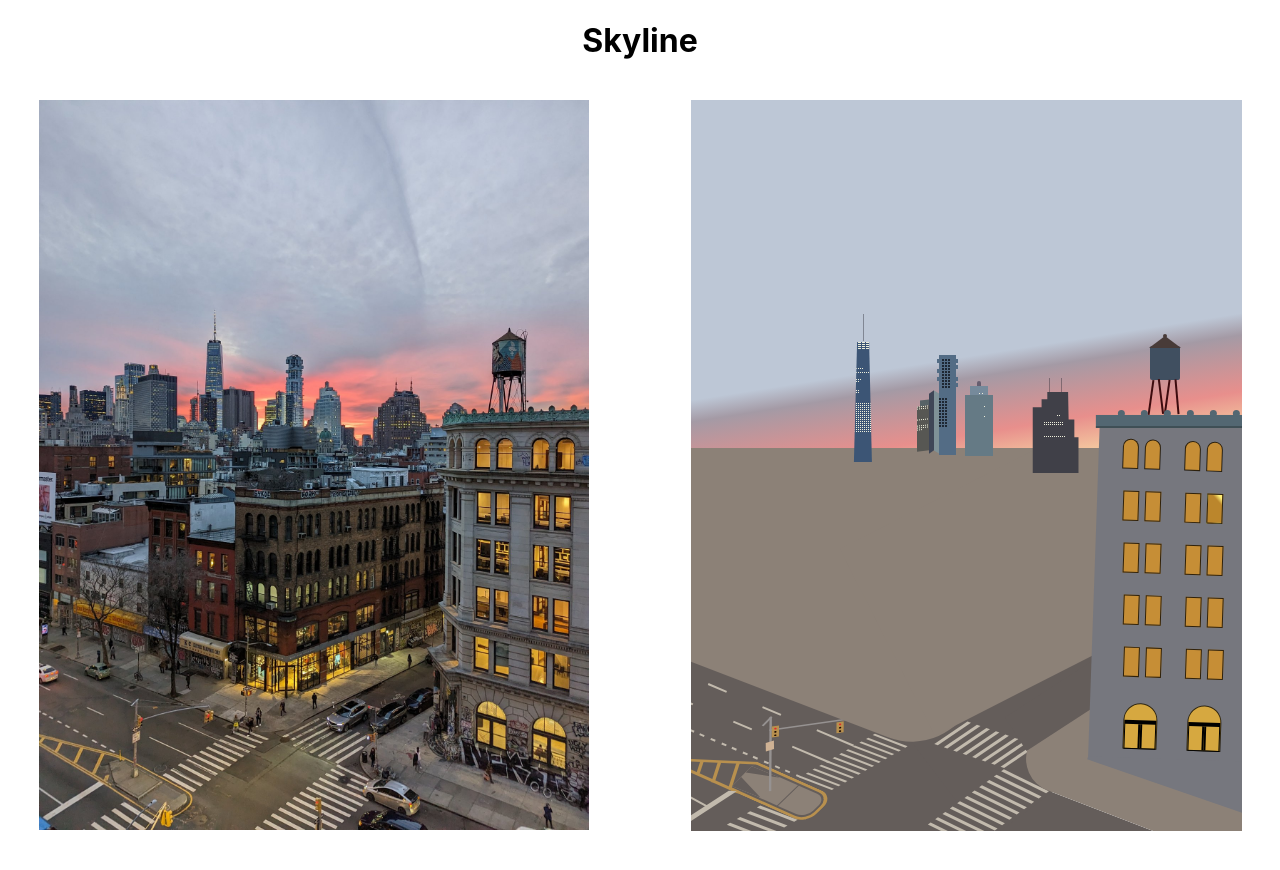
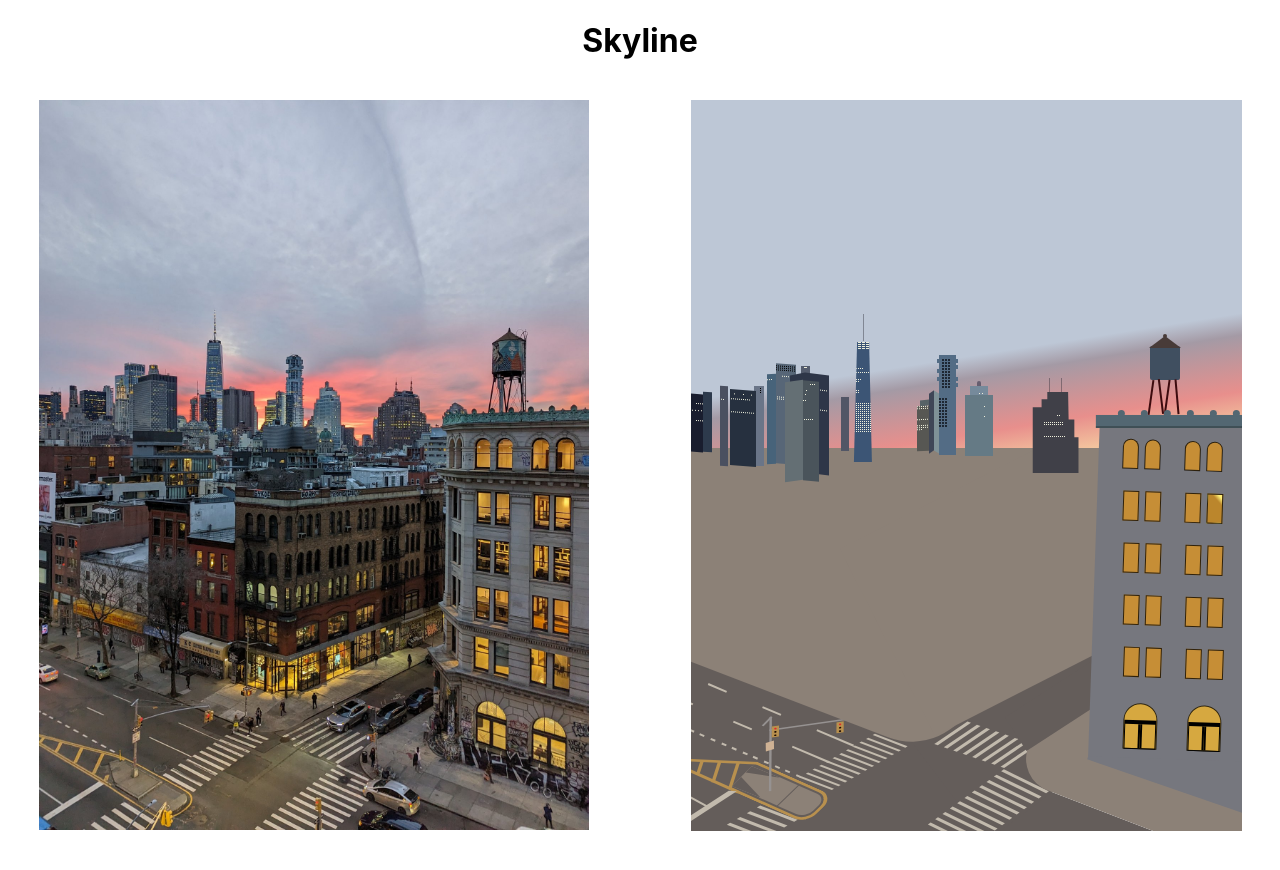
Before and after one commit to Scotty813/skyline, a React (Create React App) app: page / in a window 1280 px wide. Shown: the top 870 px of the page. Built offline with nearby package versions, Linux system fonts and the light colour scheme.

Commit message:
more buildings n shit

```diff
--- a/src/components/Skyline.js
+++ b/src/components/Skyline.js
@@ -1,8 +1,13 @@
+import { Back1 } from "./buildings/backgroundBuildings/Back1"
 import { BackTall1 } from "./buildings/backgroundBuildings/BackTall1"
 import { BackTall2 } from "./buildings/backgroundBuildings/BackTall2"
 import { BackTall3 } from "./buildings/backgroundBuildings/BackTall3"
 import { BackTall3Group } from "./buildings/backgroundBuildings/BackTall3Group"
 import { BackTall4 } from "./buildings/backgroundBuildings/BackTall4"
+import { BackTall5Group } from "./buildings/backgroundBuildings/BackTall5Group"
+import { BackTall6Group } from "./buildings/backgroundBuildings/BackTall6Group"
+import { BackTall7Group } from "./buildings/backgroundBuildings/BackTall7Group"
+import { BackTall8Group } from "./buildings/backgroundBuildings/BackTall8Group"
 import { BigBuildingRight } from "./buildings/foregroundBuildings/BigBuildingRight"
 import { LeftSidewalk } from "./sidewalk/LeftSidewalk"
 import { MainStreet } from "./street/MainStreet"
@@ -23,13 +28,16 @@ export const Skyline = () => {
       <Sky />
 
       {/* Background Buildings */}
-      <div style={{ boxSizing: "border-box" }}>
-        <BackTall1 />
-        <BackTall2 />
-        <BackTall3Group />
-        <BackTall3 />
-        <BackTall4 />
-      </div>
+      <BackTall8Group />
+      <BackTall7Group />
+      <BackTall6Group />
+      <BackTall5Group />
+      <Back1 />
+      <BackTall1 />
+      <BackTall2 />
+      <BackTall3Group />
+      <BackTall3 />
+      <BackTall4 />
 
       {/* Foreground */}
       <BigBuildingRight />
--- /dev/null
+++ b/src/components/buildings/backgroundBuildings/Back1.js
@@ -0,0 +1,20 @@
+import styled from "@emotion/styled/macro"
+
+const Back1Container = styled.div`
+  position: absolute;
+  top: 297px;
+  left: 150px;
+`
+const Building = styled.div`
+  height: 54px;
+  width: 8px;
+  background: #525666;
+`
+
+export const Back1 = () => {
+  return (
+    <Back1Container>
+      <Building></Building>
+    </Back1Container>
+  )
+}
--- a/src/components/buildings/backgroundBuildings/BackTall3Group.js
+++ b/src/components/buildings/backgroundBuildings/BackTall3Group.js
@@ -19,7 +19,7 @@ const BuildingLeftTop = styled.div`
 const BuildingLeftBottom = styled.div`
   height: 45px;
   background: #575753;
-  transform: skew(0, -7deg);
+  transform: skew(0, -3deg);
 `
 const BuildingRight = styled.div`
   height: 60px;
--- /dev/null
+++ b/src/components/buildings/backgroundBuildings/BackTall5Group.js
@@ -0,0 +1,139 @@
+import { Lights } from "../../lights/Lights"
+import styled from "@emotion/styled/macro"
+
+const BackTall5GroupContainer = styled.div`
+  position: absolute;
+  top: 274px;
+  left: 99px;
+`
+const Building1 = styled.div`
+  display: flex;
+  height: 100px;
+`
+const Building2 = styled.div`
+  position: absolute;
+  top: 7px;
+  left: -5px;
+  display: flex;
+  height: 100px;
+`
+const Topper = styled.div`
+  display: flex;
+  justify-content: center;
+  padding-top: 1px;
+  position: absolute;
+  top: -8px;
+  left: 11px;
+  width: 9px;
+  height: 9px;
+  background: #545c6d;
+`
+const Light = styled.div`
+  height: 1px;
+  width: 1px;
+  background: ${({ theme }) => theme.lights.smallLight};
+`
+
+export const BackTall5Group = () => {
+  return (
+    <BackTall5GroupContainer>
+      <Topper>
+        <Light />
+        <Light />
+        <Light />
+      </Topper>
+
+      <Building1>
+        <div
+          style={{
+            width: "15px",
+            background: "#2e3648",
+            transform: "skew(0, -12deg)",
+          }}
+        ></div>
+        <div
+          style={{
+            width: "24px",
+            background: "#2e3648",
+            transform: "skew(0, 7deg)",
+          }}
+        ></div>
+      </Building1>
+      <Lights
+        numLights={4}
+        containerStyles={{
+          position: "absolute",
+          right: "2px",
+          top: "16px",
+          transform: "skew(0, 7deg)",
+        }}
+      />
+      <Lights
+        numLights={4}
+        containerStyles={{
+          position: "absolute",
+          right: "2px",
+          top: "36px",
+          transform: "skew(0, 7deg)",
+        }}
+      />
+
+      <Building2>
+        <div
+          style={{
+            width: "18px",
+            background: "#646f74",
+            transform: "skew(0, -8deg)",
+          }}
+        ></div>
+        <div
+          style={{
+            width: "16px",
+            background: "#4a545b",
+            transform: "skew(0, 5deg)",
+          }}
+        ></div>
+      </Building2>
+      <Lights
+        numLights={3}
+        containerStyles={{
+          position: "absolute",
+          right: "14px",
+          top: "10px",
+        }}
+      />
+      <Lights
+        numLights={1}
+        containerStyles={{
+          position: "absolute",
+          right: "22px",
+          top: "16px",
+        }}
+      />
+      <Lights
+        numLights={1}
+        containerStyles={{
+          position: "absolute",
+          right: "23px",
+          top: "20px",
+        }}
+      />
+      <Lights
+        numLights={2}
+        containerStyles={{
+          position: "absolute",
+          right: "23px",
+          top: "26px",
+        }}
+      />
+      <Lights
+        numLights={5}
+        containerStyles={{
+          position: "absolute",
+          right: "16px",
+          top: "45px",
+        }}
+      />
+    </BackTall5GroupContainer>
+  )
+}
--- /dev/null
+++ b/src/components/buildings/backgroundBuildings/BackTall6Group.js
@@ -0,0 +1,43 @@
+import { Lights } from "../../lights/Lights"
+import styled from "@emotion/styled/macro"
+
+const BackTall6Container = styled.div`
+  position: absolute;
+  height: 100px;
+  display: flex;
+  top: 264px;
+  left: 76px;
+`
+const BuildingLeft = styled.div`
+  margin-top: 10px;
+  transform: skew(0, -4deg);
+  width: 9px;
+  background: #47637a;
+`
+const BuildingRight = styled.div`
+  padding-top: 2px;
+  transform: skew(0, 4deg);
+  width: 20px;
+  background: #576677;
+`
+
+export const BackTall6Group = () => {
+  return (
+    <BackTall6Container>
+      <BuildingLeft>
+        <Lights numLights={3} containerStyles={{ marginTop: "5px" }} />
+      </BuildingLeft>
+      <BuildingRight>
+        <Lights numLights={30} lightStyles={{ background: "black" }} />
+        <Lights
+          numLights={6}
+          containerStyles={{ marginLeft: "6px", marginTop: "5px" }}
+        />
+        <Lights
+          numLights={20}
+          containerStyles={{ marginLeft: "1px", marginTop: "20px" }}
+        />
+      </BuildingRight>
+    </BackTall6Container>
+  )
+}
--- /dev/null
+++ b/src/components/buildings/backgroundBuildings/BackTall7Group.js
@@ -0,0 +1,69 @@
+import { Lights } from "../../lights/Lights"
+import styled from "@emotion/styled/macro"
+
+const BackTall7Container = styled.div`
+  position: absolute;
+  display: flex;
+  height: 80px;
+  left: 29px;
+  top: 286px;
+`
+const BuildingRight = styled.div`
+  position: absolute;
+  height: 100%;
+  right: -8px;
+  width: 10px;
+  background: #6a7588;
+`
+const BuildingMiddle = styled.div`
+  margin-top: 4px;
+  transform: skew(0, 4deg);
+  width: 26px;
+  background: #26303f;
+`
+const BuildingLeft = styled.div`
+  transform: skew(0, 5deg);
+  width: 8px;
+  background: #4a5060;
+  margin-right: 2px;
+`
+
+export const BackTall7Group = () => {
+  return (
+    <BackTall7Container>
+      <BuildingLeft>
+        <Lights
+          numLights={2}
+          containerStyles={{ marginTop: "13px", marginLeft: "1px" }}
+        />
+      </BuildingLeft>
+      <BuildingRight>
+        <Lights
+          numLights={3}
+          containerStyles={{
+            flexDirection: "column",
+            marginLeft: "6px",
+            marginTop: "2px",
+          }}
+          lightStyles={{
+            background: "black",
+          }}
+        />
+      </BuildingRight>
+      <BuildingMiddle>
+        <Lights
+          numLights={3}
+          containerStyles={{ justifyContent: "space-between", margin: "4px" }}
+        />
+        <Lights
+          numLights={10}
+          containerStyles={{ marginTop: "4px", marginLeft: "1px" }}
+        />
+        <Lights
+          numLights={12}
+          containerStyles={{ marginTop: "12px", marginLeft: "1px" }}
+        />
+      </BuildingMiddle>
+    </BackTall7Container>
+  )
+}
--- /dev/null
+++ b/src/components/buildings/backgroundBuildings/BackTall8Group.js
@@ -0,0 +1,42 @@
+import { Lights } from "../../lights/Lights"
+import styled from "@emotion/styled/macro"
+
+const BackTall8Container = styled.div`
+  position: absolute;
+  display: flex;
+  height: 60px;
+  top: 292px;
+`
+const BuildingLeft = styled.div`
+  transform: skew(0, 4deg);
+  background: #191d2e;
+  width: 12px;
+  margin-top: 2px;
+`
+const BuildingRight = styled.div`
+  transform: skew(0, 2deg);
+  background: #2d3a4c;
+  width: 9px;
+`
+
+export const BackTall8Group = () => {
+  return (
+    <BackTall8Container>
+      <BuildingLeft>
+        <Lights
+          numLights={4}
+          containerStyles={{ marginTop: "9px", justifyContent: "flex-end" }}
+        />
+        <Lights
+          numLights={4}
+          containerStyles={{ marginTop: "6px", justifyContent: "space-around" }}
+        />
+        <Lights
+          numLights={4}
+          containerStyles={{ marginTop: "9px", justifyContent: "flex-end" }}
+        />
+      </BuildingLeft>
+      <BuildingRight></BuildingRight>
+    </BackTall8Container>
+  )
+}
--- a/src/components/buildings/foregroundBuildings/BigBuildingRight.js
+++ b/src/components/buildings/foregroundBuildings/BigBuildingRight.js
@@ -33,11 +33,11 @@ const RectanlgeWindow = styled.span`
   width: 14px;
   background: #c68e36;
   border: 1px solid #000000c4;
-  &:nth-child(1),
-  &:nth-child(3) {
+  &:nth-of-type(1),
+  &:nth-of-type(3) {
     margin-right: 6px;
   }
-  &:nth-child(2) {
+  &:nth-of-type(2) {
     margin-right: 24px;
   }
 `
--- /dev/null
+++ b/src/components/lights/Lights.js
@@ -0,0 +1,29 @@
+import styled from "@emotion/styled/macro"
+
+const LightsContainer = styled.div`
+  display: flex;
+  flex-wrap: wrap;
+  gap: 1px;
+`
+const Light = styled.div`
+  height: 1px;
+  width: 1px;
+  background: ${({ theme }) => theme.lights.smallLight};
+`
+
+export const Lights = ({
+  containerStyles = {},
+  lightStyles = {},
+  numLights = 0,
+}) => {
+  const lights = Array(numLights)
+  const Lights = lights.fill(Light)
+
+  return (
+    <LightsContainer style={containerStyles}>
+      {Lights.map((Light, i) => (
+        <Light key={i} style={lightStyles} />
+      ))}
+    </LightsContainer>
+  )
+}
```
